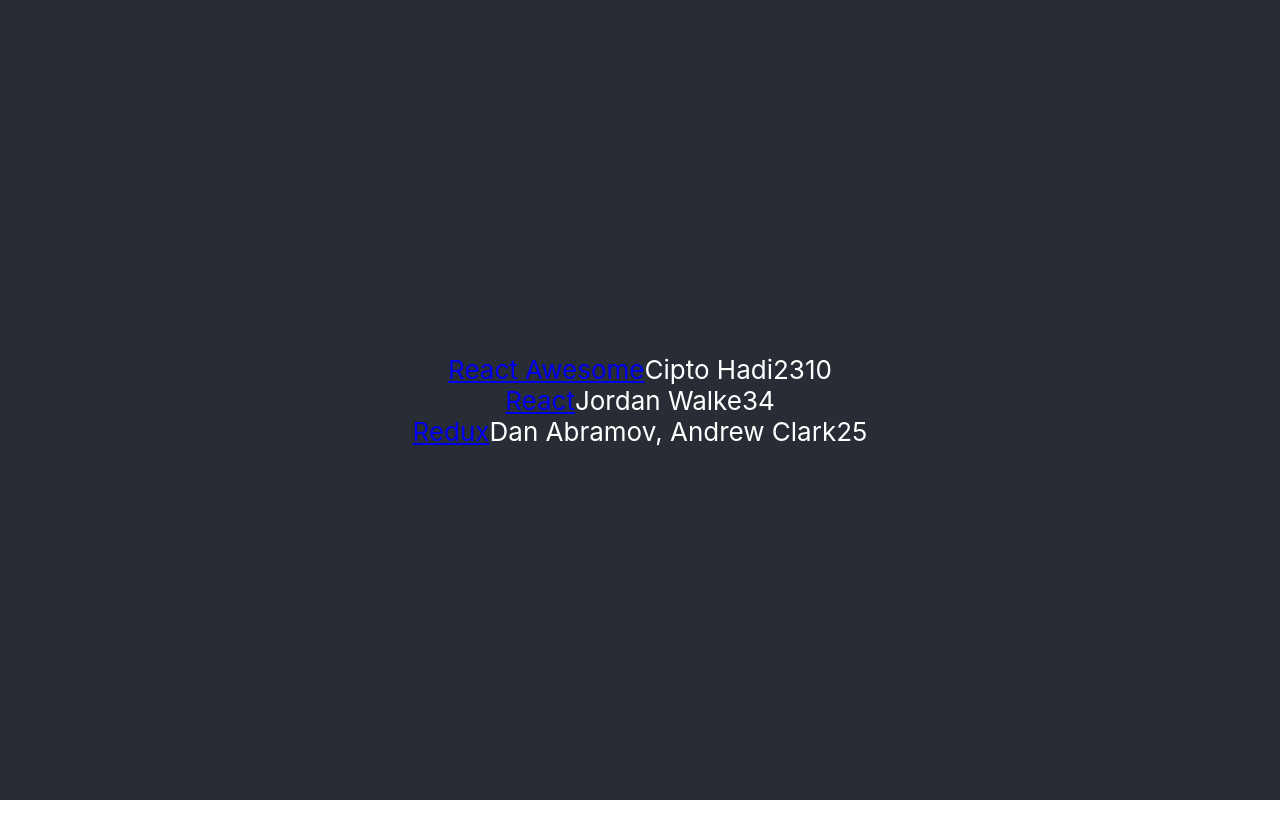
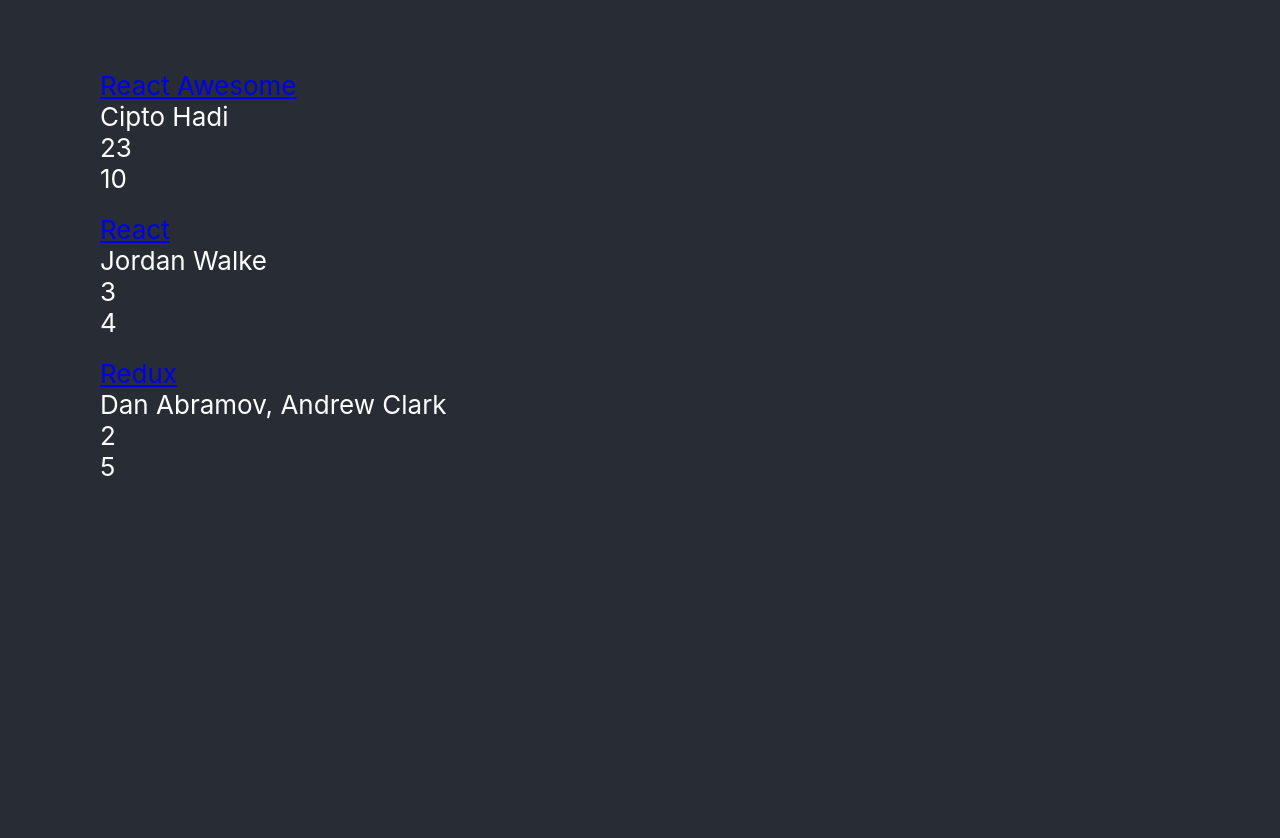
Before and after one commit to cipto-hd/refresh-reactjs-fundamentals, a React (Create React App) app in the folder hackernews/: page / in a window 1280 px wide. Shown: the top 838 px of the page. Before the commit the page ends 800 px from the top, so only its background shows below. Built offline with nearby package versions, Linux system fonts and the light colour scheme.

Commit message:
add styles to the item list and header element

```diff
--- a/hackernews/src/App.js
+++ b/hackernews/src/App.js
@@ -32,15 +32,15 @@
   render() {
     return (
       <div className="App">
-        <header className="App-header">
+        <header className="App-header" style={style.header}>
           {myList.map((item) => (
-            <div key={item.objectID}>
-              <span>
+            <div style={style.card} key={item.objectID}>
+              <span style={style.cardItem}>
                 <a href={item.url}>{item.title}</a>
               </span>
-              <span>{item.author}</span>
-              <span>{item.num_comments}</span>
-              <span>{item.points}</span>
+              <span style={style.cardItem}>{item.author}</span>
+              <span style={style.cardItem}>{item.num_comments}</span>
+              <span style={style.cardItem}>{item.points}</span>
             </div>
           ))}
         </header>
@@ -49,4 +49,21 @@
   }
 }
 
+// style rules
+const style = {
+  header: {
+    paddingTop: 50,
+    paddingLeft: 100,
+    alignItems: "start",
+    justifyContent: "start",
+  },
+  card: {
+    marginTop: 20,
+    textAlign: "left",
+  },
+  cardItem: {
+    display: "block",
+  },
+};
+
 export default App;
```
